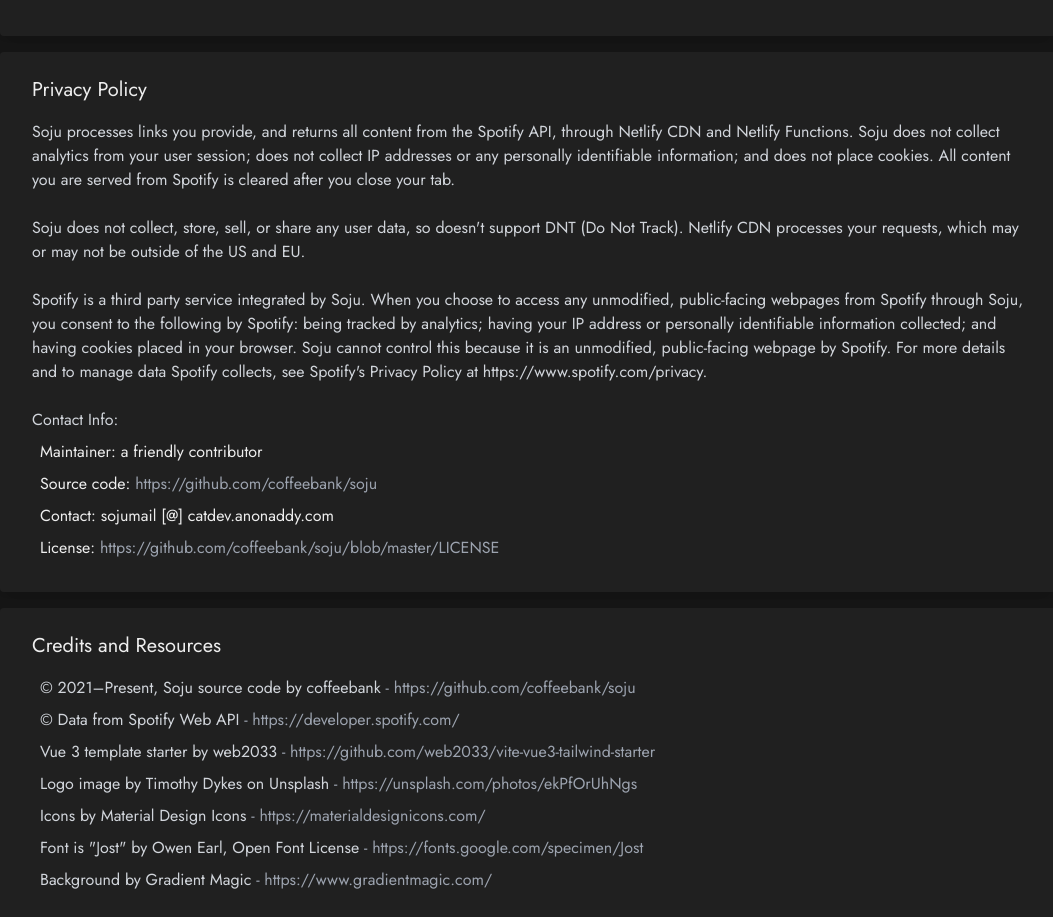
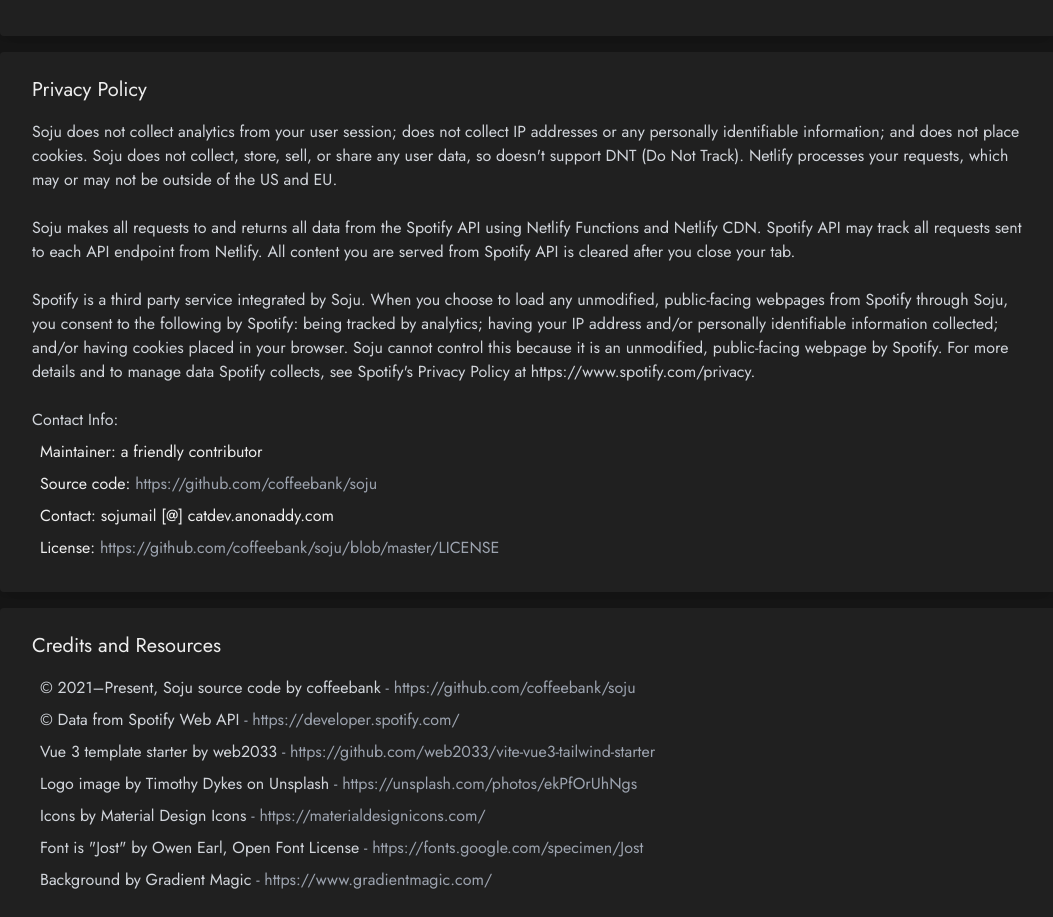
Before and after one commit to coffeebank/soju, a Vue app: page /about in a window 1280 px wide. Shown: the part 1400-2317 px from the top of the page, without its empty margins (112-1165 px from the left). Built offline with nearby package versions, Linux system fonts and the light colour scheme; what @tailwindcss/typography would draw is missing.

Commit message:
Update README.md

```diff
--- a/src/views/About.vue
+++ b/src/views/About.vue
@@ -79,11 +79,11 @@
         THERE IS NO WARRANTY FOR THE PROGRAM, TO THE EXTENT PERMITTED BY APPLICABLE LAW. EXCEPT WHEN OTHERWISE STATED IN WRITING THE COPYRIGHT HOLDERS AND/OR OTHER PARTIES PROVIDE THE PROGRAM "AS IS" WITHOUT WARRANTY OF ANY KIND, EITHER EXPRESSED OR IMPLIED, INCLUDING, BUT NOT LIMITED TO, THE IMPLIED WARRANTIES OF MERCHANTABILITY AND FITNESS FOR A PARTICULAR PURPOSE. THE ENTIRE RISK AS TO THE QUALITY AND PERFORMANCE OF THE PROGRAM IS WITH YOU. SHOULD THE PROGRAM PROVE DEFECTIVE, YOU ASSUME THE COST OF ALL NECESSARY SERVICING, REPAIR OR CORRECTION.
 
         IN NO EVENT UNLESS REQUIRED BY APPLICABLE LAW OR AGREED TO IN WRITING WILL ANY COPYRIGHT HOLDER, OR ANY OTHER PARTY WHO MODIFIES AND/OR CONVEYS THE PROGRAM AS PERMITTED ABOVE, BE LIABLE TO YOU FOR DAMAGES, INCLUDING ANY GENERAL, SPECIAL, INCIDENTAL OR CONSEQUENTIAL DAMAGES ARISING OUT OF THE USE OR INABILITY TO USE THE PROGRAM (INCLUDING BUT NOT LIMITED TO LOSS OF DATA OR DATA BEING RENDERED INACCURATE OR LOSSES SUSTAINED BY YOU OR THIRD PARTIES OR A FAILURE OF THE PROGRAM TO OPERATE WITH ANY OTHER PROGRAMS), EVEN IF SUCH HOLDER OR OTHER PARTY HAS BEEN ADVISED OF THE POSSIBILITY OF SUCH DAMAGES.`,
-        privacyPolicy: `Soju processes links you provide, and returns all content from the Spotify API, through Netlify CDN and Netlify Functions. Soju does not collect analytics from your user session; does not collect IP addresses or any personally identifiable information; and does not place cookies. All content you are served from Spotify is cleared after you close your tab.
+        privacyPolicy: `Soju does not collect analytics from your user session; does not collect IP addresses or any personally identifiable information; and does not place cookies. Soju does not collect, store, sell, or share any user data, so doesn't support DNT (Do Not Track). Netlify processes your requests, which may or may not be outside of the US and EU.
 
-        Soju does not collect, store, sell, or share any user data, so doesn't support DNT (Do Not Track). Netlify CDN processes your requests, which may or may not be outside of the US and EU.
+        Soju makes all requests to and returns all data from the Spotify API using Netlify Functions and Netlify CDN. Spotify API may track all requests sent to each API endpoint from Netlify. All content you are served from Spotify API is cleared after you close your tab.
 
-        Spotify is a third party service integrated by Soju. When you choose to access any unmodified, public-facing webpages from Spotify through Soju, you consent to the following by Spotify: being tracked by analytics; having your IP address or personally identifiable information collected; and having cookies placed in your browser. Soju cannot control this because it is an unmodified, public-facing webpage by Spotify. For more details and to manage data Spotify collects, see Spotify's Privacy Policy at https://www.spotify.com/privacy.
+        Spotify is a third party service integrated by Soju. When you choose to load any unmodified, public-facing webpages from Spotify through Soju, you consent to the following by Spotify: being tracked by analytics; having your IP address and/or personally identifiable information collected; and/or having cookies placed in your browser. Soju cannot control this because it is an unmodified, public-facing webpage by Spotify. For more details and to manage data Spotify collects, see Spotify's Privacy Policy at https://www.spotify.com/privacy.
 
         Contact Info:`,
         credits: [
--- a/src/views/Home.vue
+++ b/src/views/Home.vue
@@ -100,7 +100,7 @@
                 </div>
               </div>
               <div class="w-full text-right pt-3 pb-0">
-                <span class="text-sm italic text-gray-500 transition hover:text-gray-400 cursor-pointer" @click="getSpotifyDataEmbed()" title="Click here to reload this item using Spotify">Tracks not playing? Open with Spotify&ensp;▸</span>
+                <span class="text-sm italic text-gray-500 transition hover:text-gray-400 cursor-pointer" @click="getSpotifyDataEmbed()" title="Click here to reload this item using Spotify">Tracks not playing? Reload with Spotify&ensp;▸</span>
               </div>
             </div>
           </div>
```
Also changed, not shown: 1 other file (tests, documents, lock files or other folders).
